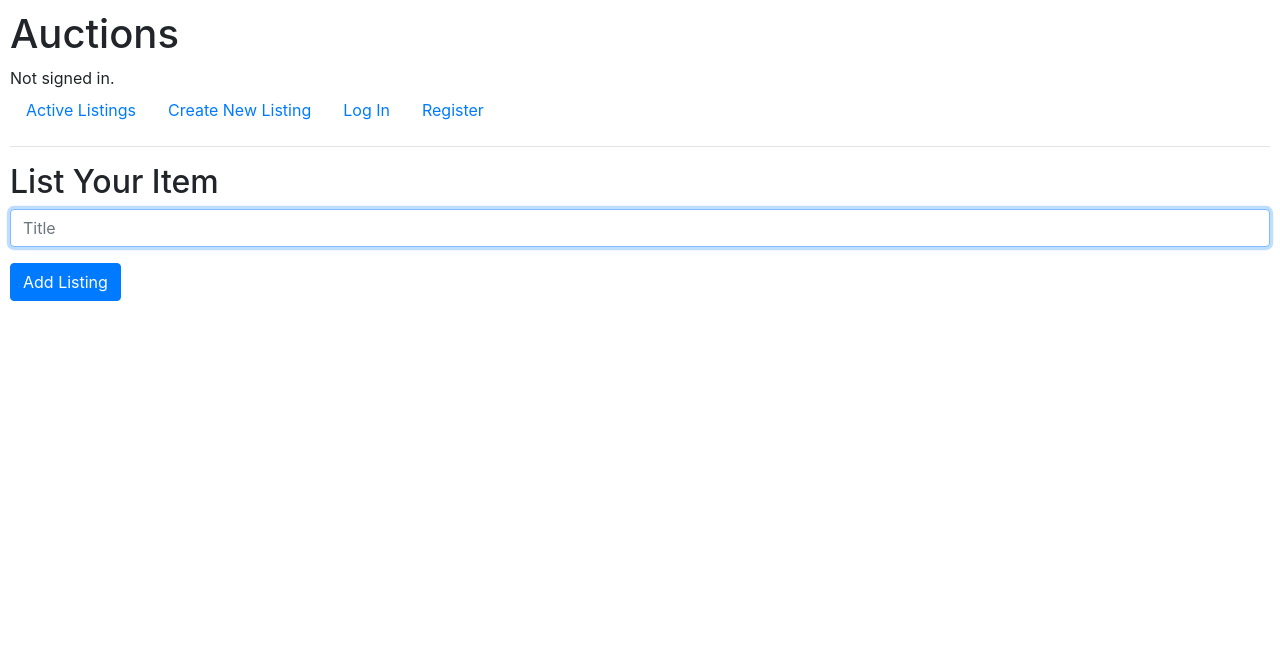
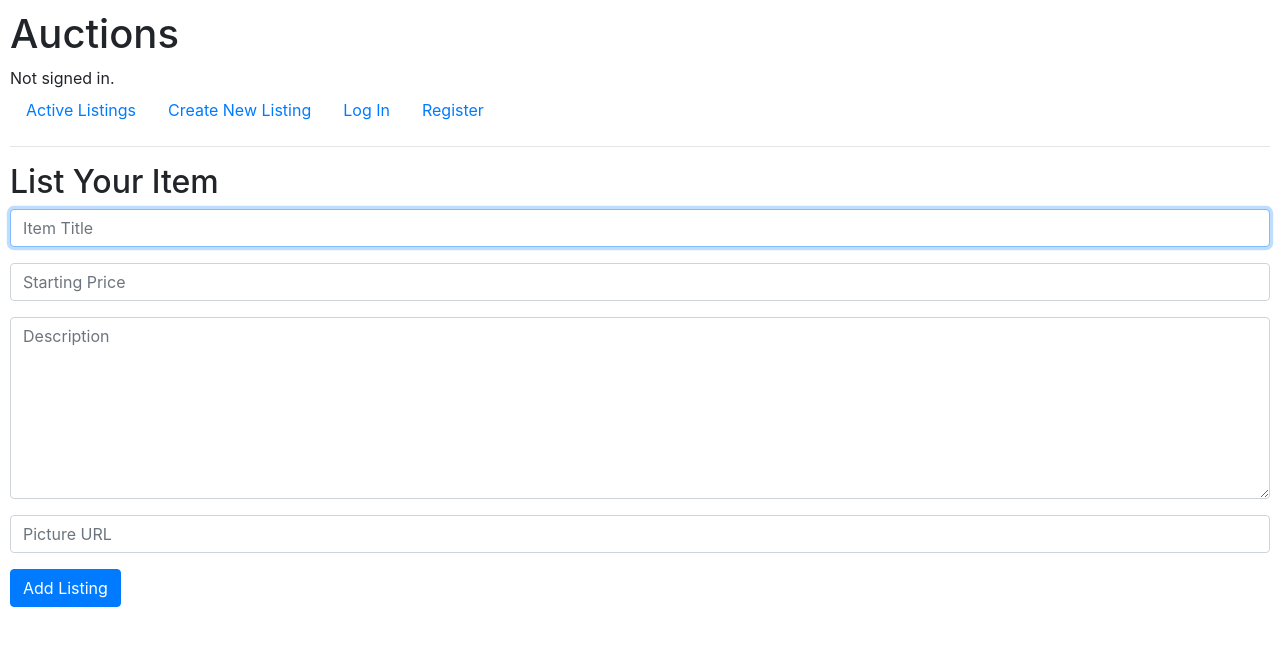
Before and after one commit to shumittaher/commerce, a Django app: page /create_listing in a window 1280 px wide. Shown: the top 646 px of the page. Run offline with Django 3.2, Linux system fonts and the light colour scheme; some libraries are stand-ins or nearby versions.

Commit message:
finished form design for listing

```diff
--- a/auctions/models.py
+++ b/auctions/models.py
@@ -12,4 +12,4 @@ class Listings(models.Model):
     object_name = models.CharField(max_length=64)
     object_price = models.DecimalField(decimal_places=2, max_digits=8)
     object_description = models.TextField
-    object_picture = models.FileField(upload_to="uploads/")
+    picture_URL = models.URLField
--- a/auctions/templates/auctions/create_listing.html
+++ b/auctions/templates/auctions/create_listing.html
@@ -12,7 +12,18 @@
         {% csrf_token %}
 
         <div class="form-group">
-            <input class="form-control" autofocus type="text" name="object_name" placeholder="Title">
+            <input class="form-control" autofocus type="text" name="object_name" placeholder="Item Title">
+        </div>
+        <div class="form-group">
+            <input class="form-control" type="number" name="object_price" placeholder="Starting Price" step="0.01">
+        </div>
+
+        <div class="form-group">
+            <textarea class="form-control" name="object_description" placeholder="Description" rows="7"></textarea>
+        </div>
+
+        <div class="form-group">
+            <input class="form-control" name="picture_URL" placeholder="Picture URL">
         </div>
 
         <input class="btn btn-primary" type="submit" value="Add Listing">
```
Also changed, not shown: auctions/migrations/0006_remove_listings_object_picture.py (added), db.sqlite3.
